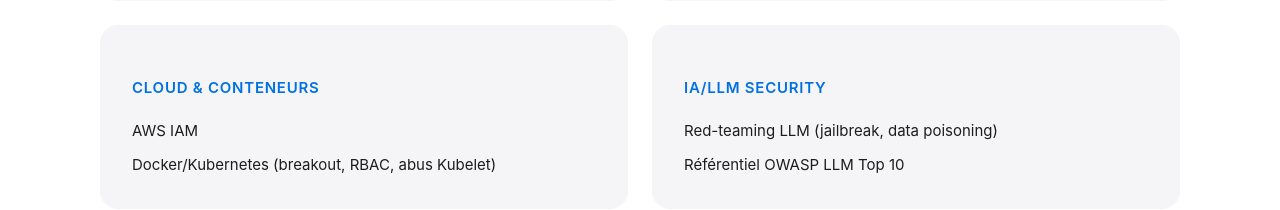
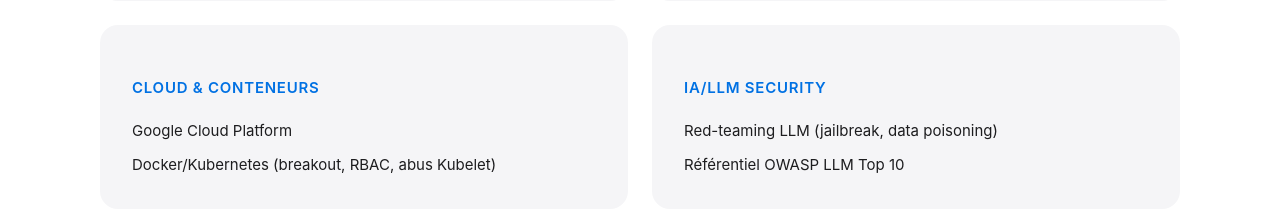
Before and after one commit to The-bub/CV, a React (Vite) app: page / in a window 1280 px wide. Shown: the part 4780-4990 px from the top of the page. Built offline with nearby package versions, Linux system fonts and the light colour scheme.

Commit message:
Remplace AWS IAM par Google Cloud Platform dans Cloud & Conteneurs

```diff
--- a/src/data.js
+++ b/src/data.js
@@ -155,7 +155,7 @@
   {
     category: "Cloud & Conteneurs",
     items: [
-      "AWS IAM",
+      "Google Cloud Platform",
       "Docker/Kubernetes (breakout, RBAC, abus Kubelet)",
     ],
   },
```
